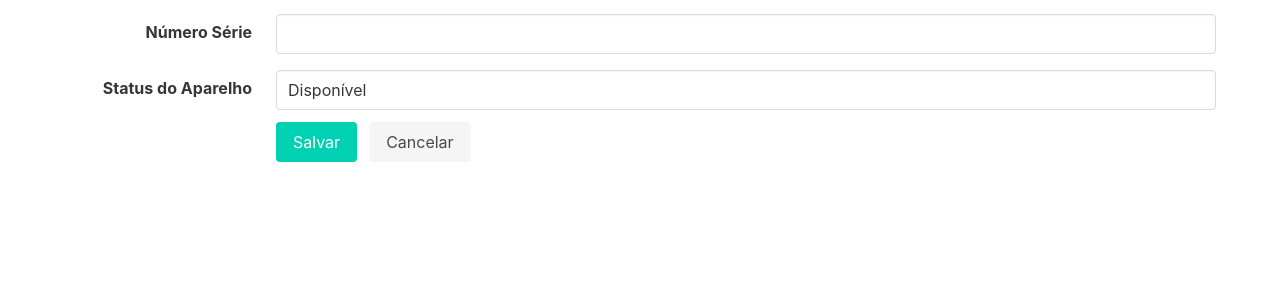
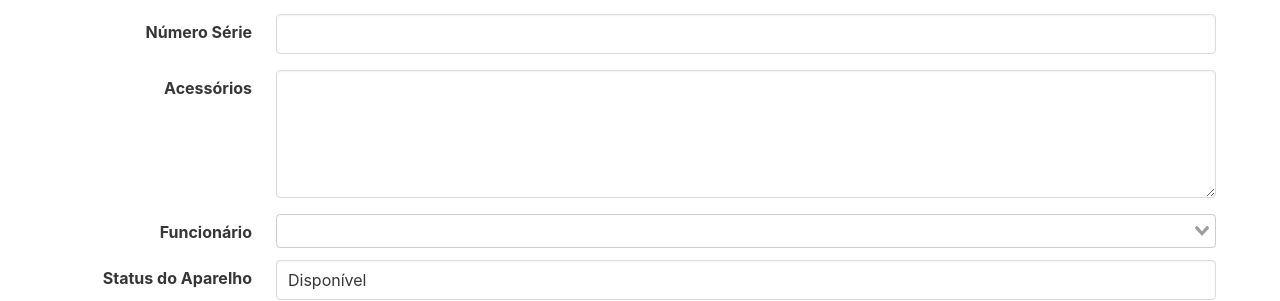
Before and after one commit to rafestevam/sag-controle-celular, a Vue app in the folder sag-front-ctrl-cel/: page /aparelhos/novo in a window 1280 px wide. Shown: the part 335-636 px from the top of the page. Built offline with nearby package versions, Linux system fonts and the light colour scheme; no server answers.

Commit message:
Modificacoes do Form de Aparelhos

```diff
--- a/sag-front-ctrl-cel/src/views/Aparelhos/FormularioAparelhos.vue
+++ b/sag-front-ctrl-cel/src/views/Aparelhos/FormularioAparelhos.vue
@@ -152,25 +152,78 @@
           </div>
         </div>
 
+        <!-- Acessorios -->
+        <div class="field is-horizontal">
+          <div class="field-label is-normal">
+            <label class="label">Acessórios</label>
+          </div>
+          <div class="field-body">
+            <div class="field">
+              <p class="control is-expanded">
+                <!-- <input type="text" class="input" placeholder="" /> -->
+                <Field
+                  name="iAcessorios"
+                  as="textarea"
+                  class="textarea"
+                  v-model="aparelho.acessorios"
+                  :class="{ 'is-danger': errors.iAcessorios }"
+                />
+              </p>
+              <p class="help is-danger">{{ errors.iAcessorios }}</p>
+            </div>
+          </div>
+        </div>
+
         <!-- Linha Vinculada -->
-        <!-- <div class="field is-horizontal">
+        <div class="field is-horizontal" v-if="aparelho.linha">
           <div class="field-label is-normal">
-            <label class="label">Linha Telefônica</label>
+            <label class="label">Linha Vinculada</label>
           </div>
           <div class="field-body">
             <div class="field is-narrow">
               <div class="control">
-                <div class="select">
+                <label class="input">
+                  {{
+                    `(${aparelho.linha.ddd}) ${aparelho.linha.numero.substring(
+                      0,
+                      5
+                    )}-${aparelho.linha.numero.substring(5, 9)}`
+                  }}
+                </label>
+                <!-- <div class="select">
                   <Field name="iLinha" as="select" v-model="linhaTelefonica">
                     <option value="" selected>Selecione uma linha</option>
                     <option value="1">(11) 91234-5678</option>
                     <option value="2">(61) 98765-4321</option>
                   </Field>
+                </div> -->
+              </div>
+            </div>
+          </div>
+        </div>
+
+        <!-- Funcionario Vinculado -->
+        <div class="field is-horizontal">
+          <div class="field-label is-normal">
+            <label class="label">Funcionário</label>
+          </div>
+          <div class="field-body">
+            <div class="field">
+              <div class="control">
+                <div class="is-fullwidth">
+                  <v-select v-model="funcionarioVinculado"
+                    placeholder="Escolha um funcionário..."
+                    :options="funcionarios"
+                    label="nome_social"
+                    :multiple="false"
+                    :clearable="false"
+                  >
+                  </v-select>
                 </div>
               </div>
             </div>
           </div>
-        </div> -->
+        </div>
 
         <!-- Status -->
         <div class="field is-horizontal">
@@ -181,7 +234,7 @@
             <div class="field">
               <p class="control is-expanded">
                 <label class="input">{{
-                  linhaTelefonica != ""
+                  ( aparelho.funcionario_id )
                     ? aparelhoStatus.EM_USO
                     : aparelhoStatus.DISPONIVEL
                 }}</label>
@@ -213,7 +266,7 @@
 </template>
 
 <script lang="ts">
-import { defineComponent, ref } from "vue";
+import { defineComponent, ref, computed } from "vue";
 import { Form, Field } from "vee-validate";
 import * as Yup from "yup";
 import { useStore } from "@/store";
@@ -221,6 +274,8 @@ import useNotificator from "@/hooks/Notificator";
 import IAparelho, { AparelhoStatus } from "@/interfaces/IAparelho";
 import { DELETE_APARELHO, POST_APARELHO, PUT_APARELHO } from "@/store/modules/aparelho/constants/action-type";
 import { NotificationType } from "@/interfaces/INotification";
+import IFuncionario from "@/interfaces/IFuncionario";
+import { GET_ALL_FUNC } from "@/store/modules/funcionario/constants/action-type";
 
 export default defineComponent({
   name: "FormularioAparelhosViewComponent",
@@ -245,10 +300,11 @@ export default defineComponent({
       iMarca: Yup.string().required("O campo Fabricante é obrigatório"),
       iModelo: Yup.string().required("O campo Fabricante é obrigatório"),
       iNumSerie: Yup.string().required("O campo Número de Série é obrigatório"),
+      iAcessorios: Yup.string().required("O campo Acessórios é obrigatório"),
     });
     return {
       aparelhoSchema,
-      linhaTelefonica: "",
+      options: ['Teste1', 'Teste2'],
     };
   },
   setup(props) {
@@ -256,11 +312,21 @@ export default defineComponent({
     const { notify } = useNotificator();
     const aparelho = ref({} as IAparelho);
     const aparelhoStatus = AparelhoStatus;
+    const funcionarioVinculado = ref({} as IFuncionario);
+    store.dispatch(GET_ALL_FUNC);
+
     if (props.id) {
       const device = store.state.aparelho?.aparelhos.find(
         (apar) => apar.id == props.id
       );
       aparelho.value = device as IAparelho;
+
+      if(device?.funcionario_id){
+        const employee = store.state.funcionario?.funcionarios.find(
+          (empl) => empl.id == device?.funcionario_id
+        )
+        funcionarioVinculado.value = employee as IFuncionario;
+      }
     }
 
     return {
@@ -268,12 +334,18 @@ export default defineComponent({
       notify,
       aparelho,
       aparelhoStatus,
+      funcionarios: computed(() => store.state.funcionario.funcionarios),
+      funcionarioVinculado,
     };
   },
   methods: {
     saveAparelho() {
       if (this.id) {
         console.log("ALTERANDO APARELHO");
+        if(this.funcionarioVinculado){
+          this.aparelho.funcionario_id = this.funcionarioVinculado.id;
+          this.aparelho.status = this.aparelhoStatus.EM_USO;
+        }
         this.store
           .dispatch(PUT_APARELHO, this.aparelho)
           .then(() => {
@@ -288,6 +360,10 @@ export default defineComponent({
           });
       } else {
         this.aparelho.status = this.aparelhoStatus.DISPONIVEL;
+        if(this.funcionarioVinculado){
+          this.aparelho.funcionario_id = this.funcionarioVinculado.id;
+          this.aparelho.status = this.aparelhoStatus.EM_USO;
+        }
         this.store
           .dispatch(POST_APARELHO, this.aparelho)
           .then(() => {
```
